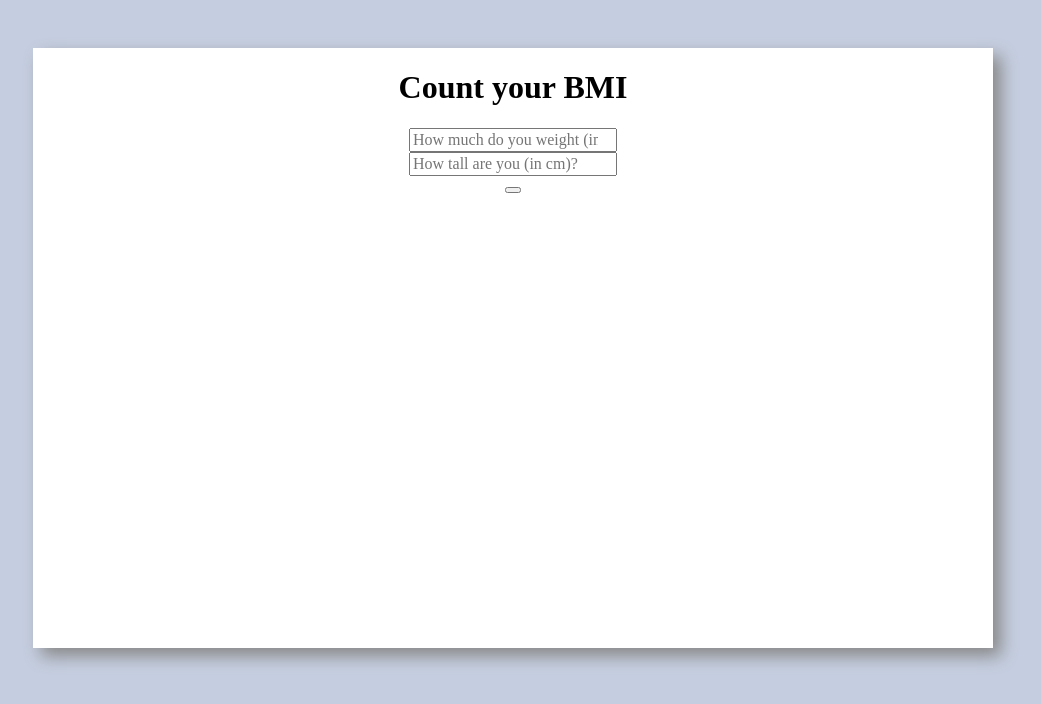
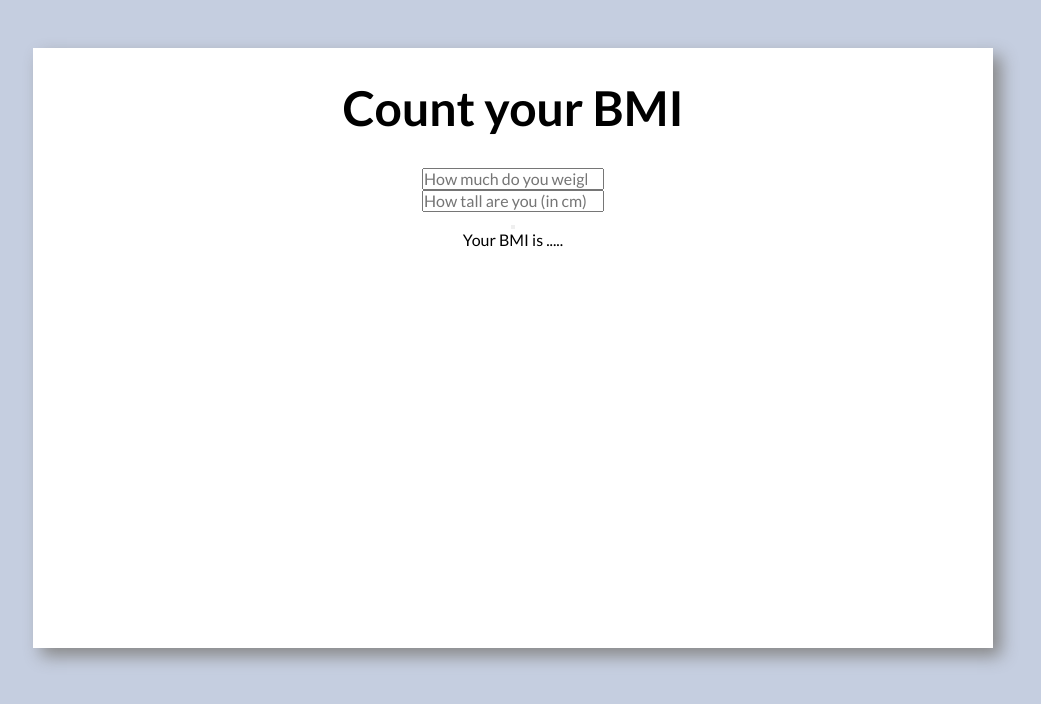
Before and after one commit to TiiTro/BMI_counter_react_app, a React (Create React App) app: page / in a window 1280 px wide. Shown: the top 704 px of the page, without its empty margins (15-1056 px from the left). Built offline with nearby package versions, Linux system fonts and the light colour scheme.

Commit message:
imported scss files to index.scss and made some changes

```diff
--- a/public/index.html
+++ b/public/index.html
@@ -5,7 +5,7 @@
     <link rel="shortcut icon" href="%PUBLIC_URL%/favicon.ico">
     <meta name="viewport" content="width=device-width, initial-scale=1, shrink-to-fit=no">
     <meta name="theme-color" content="#000000">
-    <link href="https://fonts.googleapis.com/css?family=Montserrat:300,400,400i,500,500i,600,600i,700,700i,800,900" rel="stylesheet">
+    <link href="https://fonts.googleapis.com/css?family=Lato:300,300i,400,400i,700,700i,900,900i|Noto+Sans:400,400i,700,700i|Roboto:300,300i,400,400i,500,500i,700,700i,900,900i" rel="stylesheet">
     <!--
       manifest.json provides metadata used when your web app is added to the
       homescreen on Android. See https://developers.google.com/web/fundamentals/web-app-manifest/
--- a/src/Components/Card/Card.js
+++ b/src/Components/Card/Card.js
@@ -1,6 +1,7 @@
 import React from 'react';
 import './_card.scss';
 import CardFront from './CardFront.js';
+import CardBack from './CardBack.js';
 
 
 class Card extends React.Component {
@@ -11,6 +12,8 @@ class Card extends React.Component {
                 <div className="card__body">
                     <CardFront />
 
+                    <CardBack />
+
 
                 </div>
             </div>
--- a/src/Components/Card/CardBack.js
+++ b/src/Components/Card/CardBack.js
@@ -0,0 +1,18 @@
+// react component for the backside of the card revealing the BMI count result
+
+import React from 'react';
+
+class CardBack extends React.Component {
+    render() {
+        console.log("This is the back side");
+
+        return(
+            <div>
+                <p>Your BMI is .....</p>
+            </div>
+        )
+
+    }
+}
+
+export default CardBack;
--- a/src/Components/Card/CardFront.js
+++ b/src/Components/Card/CardFront.js
@@ -9,7 +9,7 @@ class CardFront extends React.Component {
         console.log("This is the front side");
         return(
             <div>
-                <h1 className="card__heading">Count your BMI</h1>
+                <h1 className="heading__big">Count your BMI</h1>
                 <Input name="inputWeight" id="inputWeight" type="number" placeholder="How much do you weight (in kg)?"/>
                 <Input name="inputHeight" id="inputHeight" type="number" placeholder="How tall are you (in cm)?"/>
                 <Button name="btn_count" id="btn_count" type="submit"/>
--- a/src/Styles/base/_typography.scss
+++ b/src/Styles/base/_typography.scss
@@ -0,0 +1,8 @@
+body {
+    font-family: Lato, Roboto, Noto Sans, sans serif;
+    font-size: 1rem;  // 16px;
+}
+
+.heading__big {
+font-size: 3rem;
+}
--- a/src/index.scss
+++ b/src/index.scss
@@ -1,3 +1,16 @@
+@import './Styles/base/typography';
+@import './Styles/base/animations';
+@import './Styles/base/utilities';
+@import './Styles/tools/functions';
+@import './Styles/tools/mixins';
+@import './Styles/tools/variables';
+
+* {
+  margin: 0;
+  padding: 0;
+  box-sizing: border-box;
+}
+
 /*body {
   margin: 0;
   padding: 0;
```
Also changed, not shown: src/Styles/base/_animations.scss (added), src/Styles/base/_animatios.scss (deleted).
